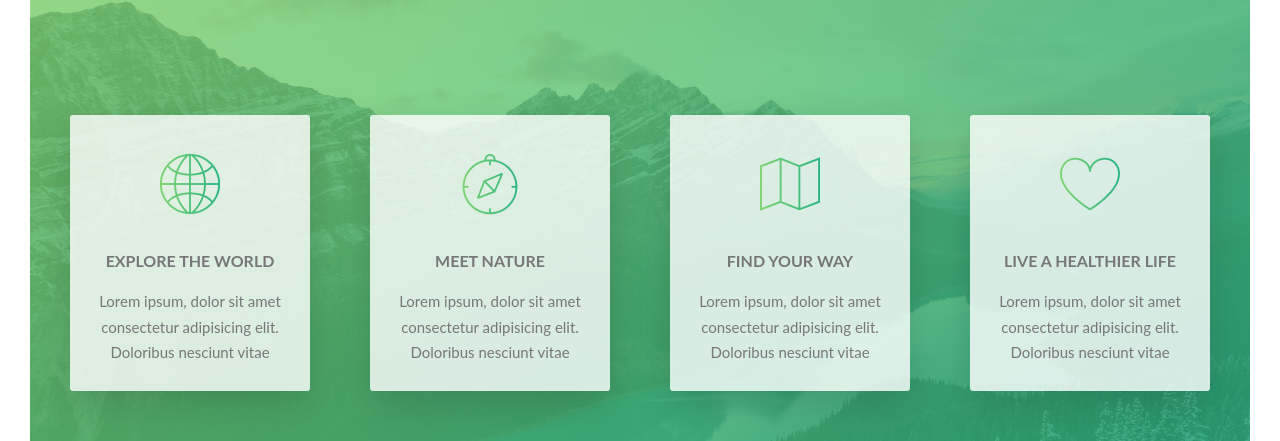
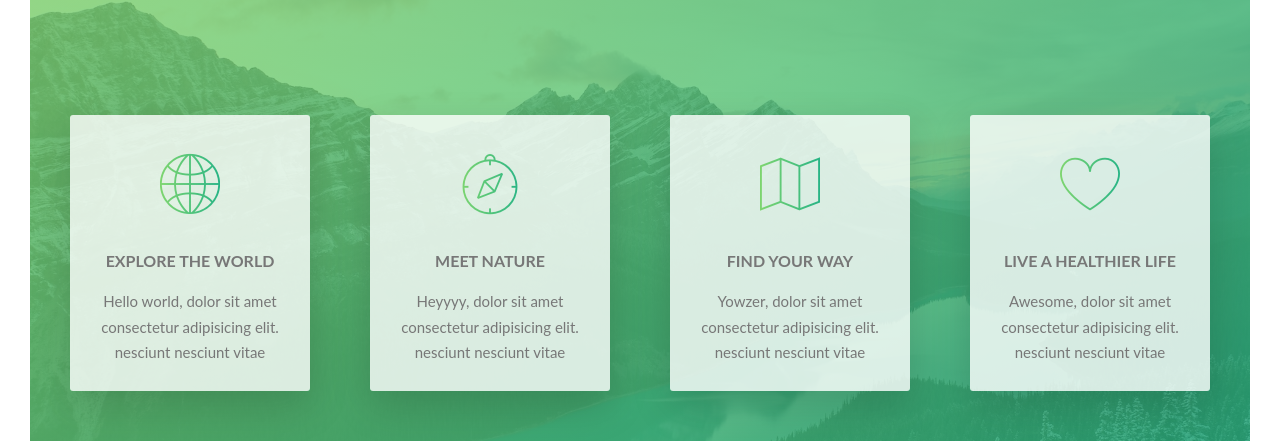
Before and after one commit to Plunky33/react-portfolio-site, a React (Create React App) app: page / in a window 1280 px wide. Shown: the part 1569-2010 px from the top of the page. Built offline with nearby package versions, Linux system fonts and the light colour scheme.

Commit message:
add FeatureBox component

```diff
--- /dev/null
+++ b/src/components/FeatureBox.js
@@ -0,0 +1,44 @@
+import "../vendor/icon-font.css";
+import React from "react";
+
+const FeatureBox = () => {
+  const renderedContent = [
+    {
+      icon: "world",
+      tag: "Explore the World",
+      copy:
+        "Hello world, dolor sit amet consectetur adipisicing elit. nesciunt nesciunt vitae",
+    },
+    {
+      icon: "compass",
+      tag: "Meet Nature",
+      copy:
+        "Heyyyy, dolor sit amet consectetur adipisicing elit. nesciunt nesciunt vitae",
+    },
+    {
+      icon: "map",
+      tag: "Find Your Way",
+      copy:
+        "Yowzer, dolor sit amet consectetur adipisicing elit. nesciunt nesciunt vitae",
+    },
+    {
+      icon: "heart",
+      tag: "Live a Healthier Life",
+      copy:
+        "Awesome, dolor sit amet consectetur adipisicing elit. nesciunt nesciunt vitae",
+    },
+  ];
+  return renderedContent.map((item) => {
+    return (
+      <div class="col-1-of-4">
+        <div class="feature-box">
+          <i class={`feature-box__icon icon-basic-${item.icon}`}></i>
+          <h3 class="heading-tertiary u-margin-bottom-small">{item.tag}</h3>
+          <p class="feature-box__text">{item.copy}</p>
+        </div>
+      </div>
+    );
+  });
+};
+
+export default FeatureBox;
--- a/src/components/SectionExplore.js
+++ b/src/components/SectionExplore.js
@@ -1,59 +1,11 @@
-import "../vendor/icon-font.css";
 import React from "react";
+import FeatureBox from "./FeatureBox";
 
 const SectionExplore = () => {
   return (
     <section class="section-features">
       <div class="row">
-        <div class="col-1-of-4">
-          <div class="feature-box">
-            <i class="feature-box__icon icon-basic-world"></i>
-            <h3 class="heading-tertiary u-margin-bottom-small">
-              Explore the World
-            </h3>
-            <p class="feature-box__text">
-              Lorem ipsum, dolor sit amet consectetur adipisicing elit.
-              Doloribus nesciunt vitae
-            </p>
-          </div>
-        </div>
-
-        <div class="col-1-of-4">
-          <div class="feature-box">
-            <i class="feature-box__icon icon-basic-compass"></i>
-            <h3 class="heading-tertiary u-margin-bottom-small">Meet Nature</h3>
-            <p class="feature-box__text">
-              Lorem ipsum, dolor sit amet consectetur adipisicing elit.
-              Doloribus nesciunt vitae
-            </p>
-          </div>
-        </div>
-
-        <div class="col-1-of-4">
-          <div class="feature-box">
-            <i class="feature-box__icon icon-basic-map"></i>
-            <h3 class="heading-tertiary u-margin-bottom-small">
-              Find Your Way
-            </h3>
-            <p class="feature-box__text">
-              Lorem ipsum, dolor sit amet consectetur adipisicing elit.
-              Doloribus nesciunt vitae
-            </p>
-          </div>
-        </div>
-
-        <div class="col-1-of-4">
-          <div class="feature-box">
-            <i class="feature-box__icon icon-basic-heart"></i>
-            <h3 class="heading-tertiary u-margin-bottom-small">
-              Live a Healthier Life
-            </h3>
-            <p class="feature-box__text">
-              Lorem ipsum, dolor sit amet consectetur adipisicing elit.
-              Doloribus nesciunt vitae
-            </p>
-          </div>
-        </div>
+        <FeatureBox />
       </div>
     </section>
   );
```
